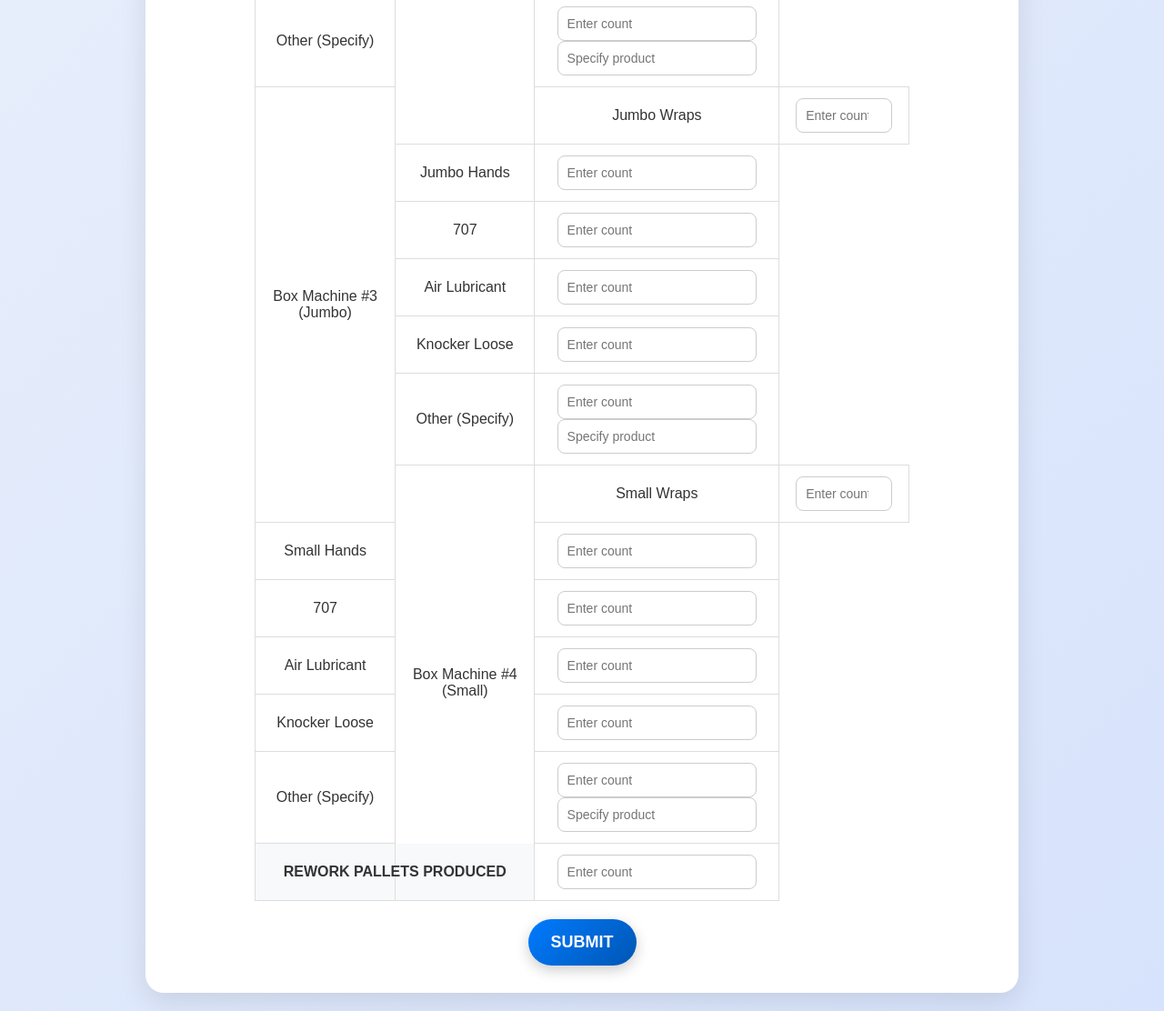
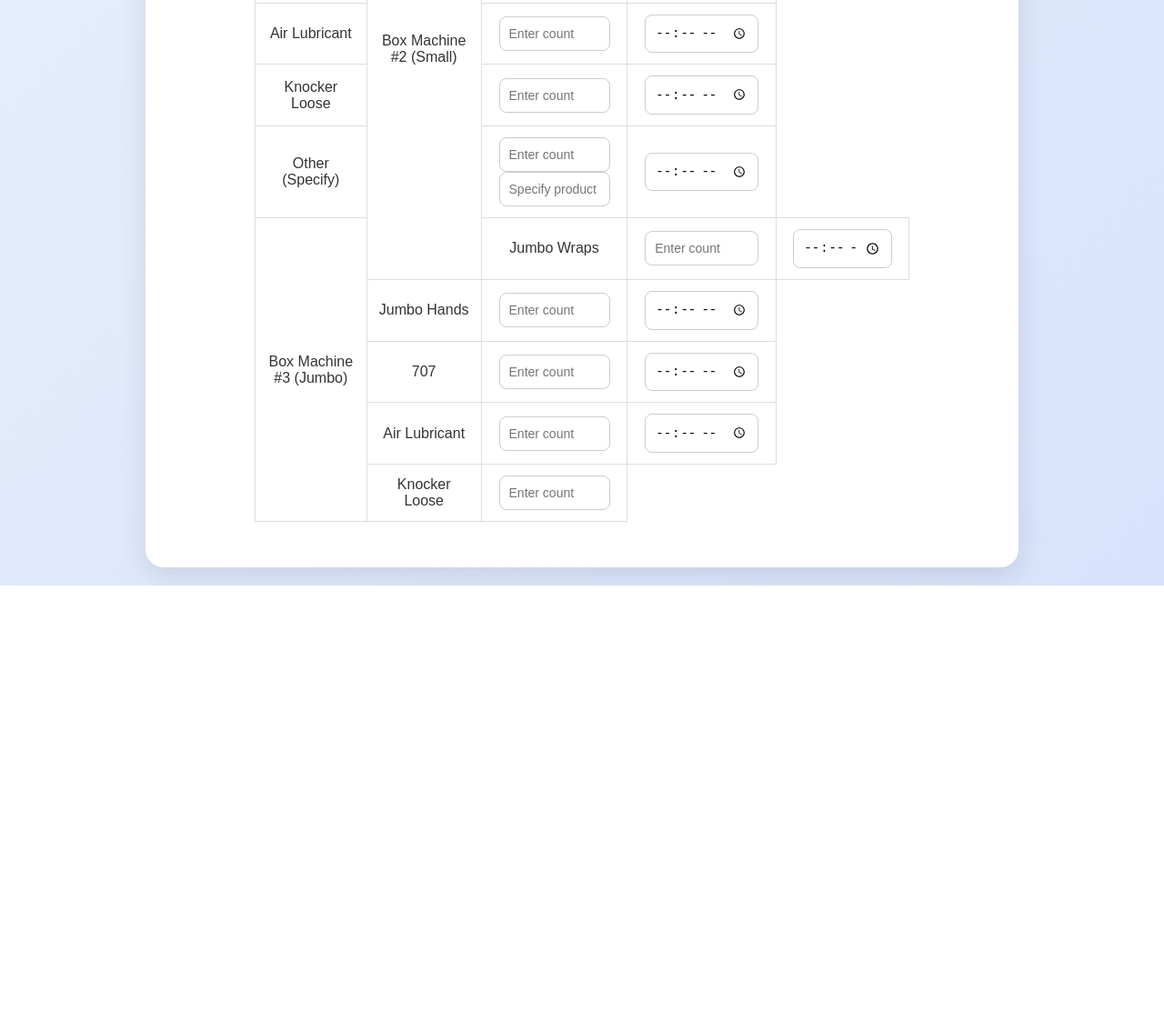
Before and after one commit to Fabrice-mukendi/Inventory-tracker, a plain HTML site: page index.html in a window 1280 px wide. Shown: the part 1026-2138 px from the top of the page at 91% size. After the commit the page ends 1670 px from the top, so only its background shows below. Drawn offline with Linux system fonts and the light colour scheme.

Commit message:
Update index.html

```diff
--- a/index.html
+++ b/index.html
@@ -53,7 +53,7 @@
             font-weight: bold;
             text-transform: uppercase;
         }
-        input[type="number"], input[type="text"] {
+        input[type="number"], input[type="text"], input[type="time"] {
             width: 90%;
             padding: 10px;
             border: 1px solid #ccc;
@@ -96,12 +96,15 @@
             <div class="date"></div>
         </header>
         <form action="https://formspree.io/f/mdkkjgrr" method="POST">
+            <label for="person_name" style="font-size: 18px; font-weight: bold;">Person Completing Inventory:</label>
+            <input type="text" id="person_name" name="person_name" placeholder="Enter your name" required>
             <table>
                 <thead>
                     <tr>
                         <th>Box Machine</th>
                         <th>Material</th>
                         <th>Count</th>
+                        <th>Time</th>
                     </tr>
                 </thead>
                 <tbody>
@@ -110,22 +113,27 @@
                         <td rowspan="7">Box Machine #1 (Jumbo)</td>
                         <td>Jumbo Wraps</td>
                         <td><input type="number" name="jumbo_wraps_1" placeholder="Enter count"></td>
+                        <td><input type="time" name="time_jumbo_wraps_1"></td>
                     </tr>
                     <tr>
                         <td>Jumbo Hands</td>
                         <td><input type="number" name="jumbo_hands_1" placeholder="Enter count"></td>
+                        <td><input type="time" name="time_jumbo_hands_1"></td>
                     </tr>
                     <tr>
                         <td>707</td>
                         <td><input type="number" name="chemical_707_1" placeholder="Enter count"></td>
+                        <td><input type="time" name="time_chemical_707_1"></td>
                     </tr>
                     <tr>
                         <td>Air Lubricant</td>
                         <td><input type="number" name="air_lubricant_1" placeholder="Enter count"></td>
+                        <td><input type="time" name="time_air_lubricant_1"></td>
                     </tr>
                     <tr>
                         <td>Knocker Loose</td>
                         <td><input type="number" name="knocker_loose_1" placeholder="Enter count"></td>
+                        <td><input type="time" name="time_knocker_loose_1"></td>
                     </tr>
                     <tr>
                         <td>Other (Specify)</td>
@@ -133,6 +141,7 @@
                             <input type="number" name="other_chemical_1" placeholder="Enter count">
                             <input type="text" name="other_chemical_details_1" placeholder="Specify product">
                         </td>
+                        <td><input type="time" name="time_other_chemical_1"></td>
                     </tr>
 
                     <!-- Box Machine 2 -->
@@ -140,22 +149,27 @@
                         <td rowspan="7">Box Machine #2 (Small)</td>
                         <td>Small Wraps</td>
                         <td><input type="number" name="small_wraps_2" placeholder="Enter count"></td>
+                        <td><input type="time" name="time_small_wraps_2"></td>
                     </tr>
                     <tr>
                         <td>Small Hands</td>
                         <td><input type="number" name="small_hands_2" placeholder="Enter count"></td>
+                        <td><input type="time" name="time_small_hands_2"></td>
                     </tr>
                     <tr>
                         <td>707</td>
                         <td><input type="number" name="chemical_707_2" placeholder="Enter count"></td>
+                        <td><input type="time" name="time_chemical_707_2"></td>
                     </tr>
                     <tr>
                         <td>Air Lubricant</td>
                         <td><input type="number" name="air_lubricant_2" placeholder="Enter count"></td>
+                        <td><input type="time" name="time_air_lubricant_2"></td>
                     </tr>
                     <tr>
                         <td>Knocker Loose</td>
                         <td><input type="number" name="knocker_loose_2" placeholder="Enter count"></td>
+                        <td><input type="time" name="time_knocker_loose_2"></td>
                     </tr>
                     <tr>
                         <td>Other (Specify)</td>
@@ -163,6 +177,7 @@
                             <input type="number" name="other_chemical_2" placeholder="Enter count">
                             <input type="text" name="other_chemical_details_2" placeholder="Specify product">
                         </td>
+                        <td><input type="time" name="time_other_chemical_2"></td>
                     </tr>
 
                     <!-- Box Machine 3 -->
@@ -170,72 +185,24 @@
                         <td rowspan="7">Box Machine #3 (Jumbo)</td>
                         <td>Jumbo Wraps</td>
                         <td><input type="number" name="jumbo_wraps_3" placeholder="Enter count"></td>
+                        <td><input type="time" name="time_jumbo_wraps_3"></td>
                     </tr>
                     <tr>
                         <td>Jumbo Hands</td>
                         <td><input type="number" name="jumbo_hands_3" placeholder="Enter count"></td>
+                        <td><input type="time" name="time_jumbo_hands_3"></td>
                     </tr>
                     <tr>
                         <td>707</td>
                         <td><input type="number" name="chemical_707_3" placeholder="Enter count"></td>
+                        <td><input type="time" name="time_chemical_707_3"></td>
                     </tr>
                     <tr>
                         <td>Air Lubricant</td>
                         <td><input type="number" name="air_lubricant_3" placeholder="Enter count"></td>
+                        <td><input type="time" name="time_air_lubricant_3"></td>
                     </tr>
                     <tr>
                         <td>Knocker Loose</td>
                         <td><input type="number" name="knocker_loose_3" placeholder="Enter count"></td>
-                    </tr>
-                    <tr>
-                        <td>Other (Specify)</td>
-                        <td>
-                            <input type="number" name="other_chemical_3" placeholder="Enter count">
-                            <input type="text" name="other_chemical_details_3" placeholder="Specify product">
-                        </td>
-                    </tr>
-
-                    <!-- Box Machine 4 -->
-                    <tr>
-                        <td rowspan="7">Box Machine #4 (Small)</td>
-                        <td>Small Wraps</td>
-                        <td><input type="number" name="small_wraps_4" placeholder="Enter count"></td>
-                    </tr>
-                    <tr>
-                        <td>Small Hands</td>
-                        <td><input type="number" name="small_hands_4" placeholder="Enter count"></td>
-                    </tr>
-                    <tr>
-                        <td>707</td>
-                        <td><input type="number" name="chemical_707_4" placeholder="Enter count"></td>
-                    </tr>
-                    <tr>
-                        <td>Air Lubricant</td>
-                        <td><input type="number" name="air_lubricant_4" placeholder="Enter count"></td>
-                    </tr>
-                    <tr>
-                        <td>Knocker Loose</td>
-                        <td><input type="number" name="knocker_loose_4" placeholder="Enter count"></td>
-                    </tr>
-                    <tr>
-                        <td>Other (Specify)</td>
-                        <td>
-                            <input type="number" name="other_chemical_4" placeholder="Enter count">
-                            <input type="text" name="other_chemical_details_4" placeholder="Specify product">
-                        </td>
-                    </tr>
-
-                    <!-- Rework Pallets -->
-                    <tr>
-                        <th colspan="2">Rework Pallets Produced</th>
-                        <td><input type="number" name="rework_pallets" placeholder="Enter count"></td>
-                    </tr>
-                </tbody>
-            </table>
-            <div style="text-align: center;">
-                <button type="submit" class="submit-button">Submit</button>
-            </div>
-        </form>
-    </div>
-</body>
-</html>
+                        <td
```
